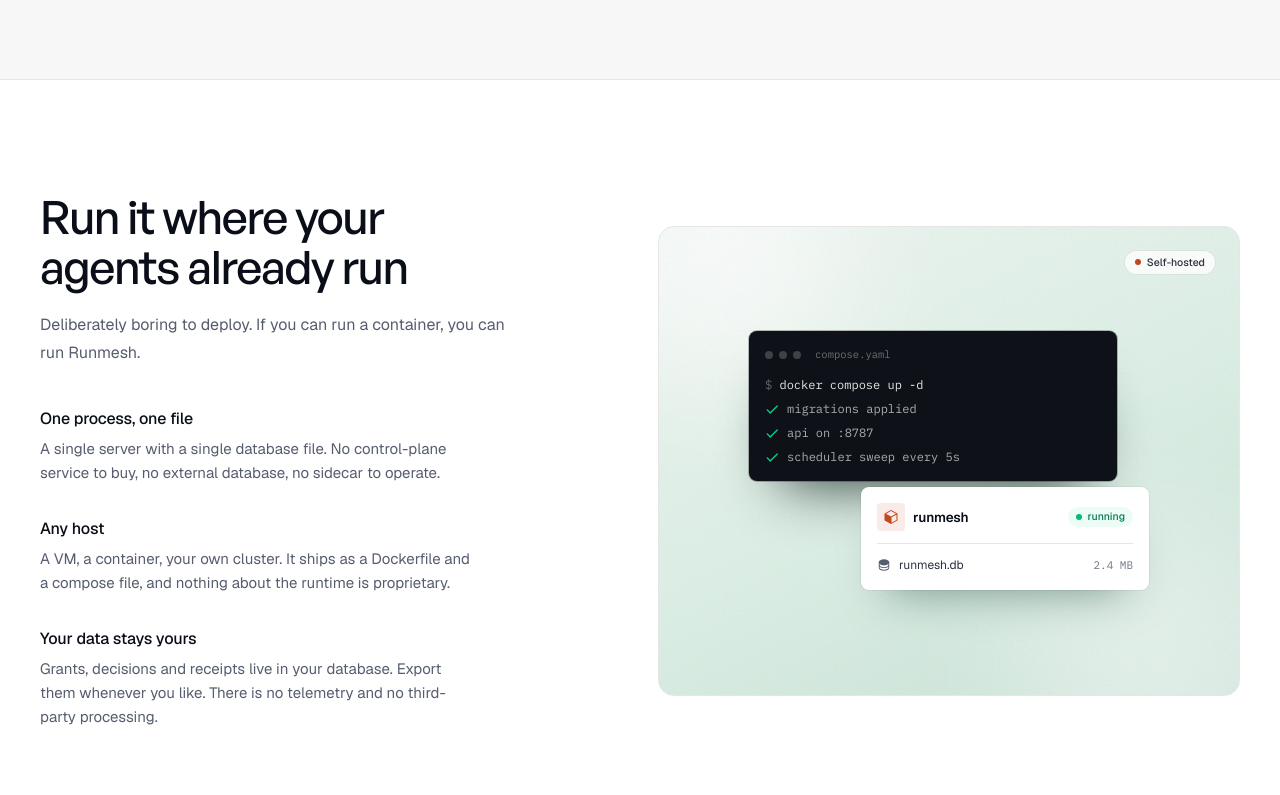
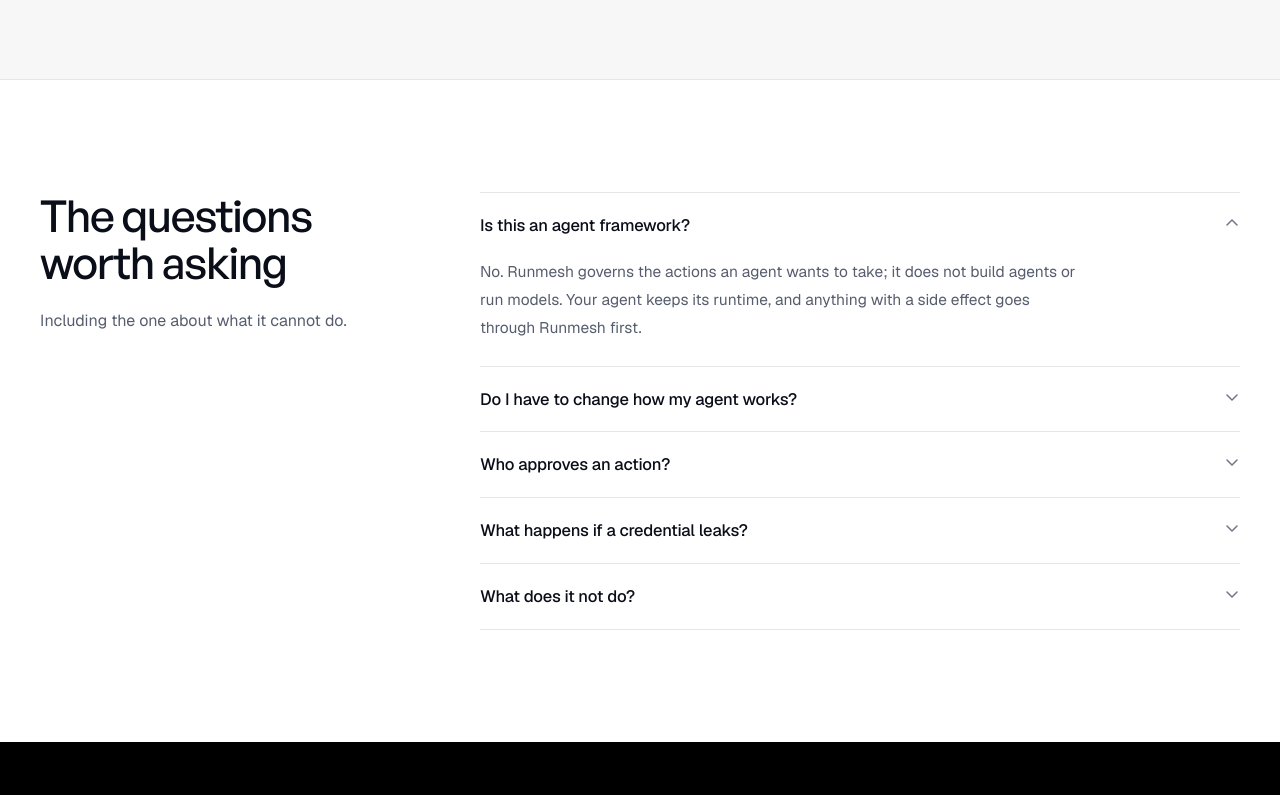
Before and after one commit to Daviduche03/Runmesh, a React (Vite) app in the folder frontend/: page / in a window 1280 px wide. Shown: the part 6405-7200 px from the top of the page. Built offline with nearby package versions, Linux system fonts and the light colour scheme.

Commit message:
Drop the self-host section and all its landing references

```diff
--- a/frontend/src/modules/landing/faq.tsx
+++ b/frontend/src/modules/landing/faq.tsx
@@ -19,10 +19,6 @@
 	{
 		q: "What happens if a credential leaks?",
 		a: "It expires. Every credential carries a lifetime and a use count, so a leaked one is self-limiting. You can revoke it at any time, and the trail shows where it was used.",
-	},
-	{
-		q: "Can I run it myself?",
-		a: "Yes. It is a single process with a single database file, and it runs on any machine you can run a container on. No managed control plane, and no data leaves your box.",
 	},
 	{
 		q: "What does it not do?",
--- a/frontend/src/modules/landing/footer.tsx
+++ b/frontend/src/modules/landing/footer.tsx
@@ -18,7 +18,6 @@
 		items: [
 			{ label: "Use cases", href: "/#use-cases" },
 			{ label: "Integrations", href: "/#integrations" },
-			{ label: "Self-hosted", href: "/#self-host" },
 			{ label: "FAQ", href: "/#faq" },
 		],
 	},
@@ -44,9 +43,6 @@
 						</Link>
 						<p className="mt-5 max-w-[300px] text-[14px] leading-6 text-[var(--rm-ink-muted)]">
 							The control plane for AI agents: identity, access, approvals, and audit in one layer.
-						</p>
-						<p className="mt-6 font-mono text-[10.5px] uppercase tracking-[0.14em] text-[var(--rm-ink-muted)]">
-							Self-hosted
 						</p>
 					</div>
 
--- a/frontend/src/modules/landing/landing.page.tsx
+++ b/frontend/src/modules/landing/landing.page.tsx
@@ -7,7 +7,6 @@
 import { ControlRoom } from "./control-room"
 import { UseCases } from "./use-cases"
 import { Integrations } from "./integrations"
-import { SelfHost } from "./self-host"
 import { Faq } from "./faq"
 import { PreFooter } from "./pre-footer"
 import { Footer } from "./footer"
@@ -41,7 +40,6 @@
 			<ControlRoom />
 			<UseCases />
 			<Integrations />
-			<SelfHost />
 			<Faq />
 			<PreFooter />
 			<Footer />
--- a/frontend/src/modules/landing/self-host-art.tsx
+++ /dev/null
@@ -1,88 +0,0 @@
-import { Check, Cube, Database } from "@phosphor-icons/react"
-import { Grain } from "./primitives"
-
-function TerminalCard() {
-	return (
-		<div className="relative z-10 w-full rounded-xl bg-[#0e1117] p-4 shadow-[0_34px_56px_-32px_rgba(12,30,24,0.85)] ring-1 ring-black/25">
-			<div className="flex items-center gap-1.5 pb-3.5">
-				<span className="size-2 rounded-full bg-white/20" />
-				<span className="size-2 rounded-full bg-white/20" />
-				<span className="size-2 rounded-full bg-white/20" />
-				<span className="ml-2 font-mono text-[10.5px] text-white/40">compose.yaml</span>
-			</div>
-			<div className="space-y-2 font-mono text-[12px] leading-4">
-				<div className="text-white/90">
-					<span className="text-white/35">$ </span>docker compose up -d
-				</div>
-				<div className="flex items-center gap-2 text-white/65">
-					<Check className="size-3.5 shrink-0 text-emerald-400" weight="bold" />
-					migrations applied
-				</div>
-				<div className="flex items-center gap-2 text-white/65">
-					<Check className="size-3.5 shrink-0 text-emerald-400" weight="bold" />
-					api on :8787
-				</div>
-				<div className="flex items-center gap-2 text-white/65">
-					<Check className="size-3.5 shrink-0 text-emerald-400" weight="bold" />
-					scheduler sweep every 5s
-				</div>
-			</div>
-		</div>
-	)
-}
-
-function HostCard() {
-	return (
-		<div className="relative w-full rounded-xl bg-white p-4 shadow-[0_26px_44px_-26px_rgba(16,60,45,0.5)] ring-1 ring-black/[0.05]">
-			<div className="flex items-center gap-2">
-				<span className="grid size-7 place-items-center rounded-lg bg-[rgba(194,73,31,0.10)]">
-					<Cube className="size-4 text-[var(--rm-accent)]" weight="fill" />
-				</span>
-				<span className="text-[13.5px] font-semibold tracking-[-0.01em] text-[var(--rm-fg)]">runmesh</span>
-				<span className="ml-auto inline-flex items-center gap-1.5 rounded-full bg-emerald-50 px-2 py-0.5 text-[10.5px] font-medium text-emerald-700">
-					<span className="size-1.5 rounded-full bg-emerald-500" />
-					running
-				</span>
-			</div>
-			<div className="mt-3 flex items-center gap-2 border-t border-[var(--rm-line)] pt-3">
-				<Database className="size-3.5 shrink-0 text-[var(--rm-muted)]" weight="fill" />
-				<span className="text-[12px] text-[var(--rm-fg-2)]">runmesh.db</span>
-				<span className="ml-auto font-mono text-[11px] text-[var(--rm-faint)]">2.4 MB</span>
-			</div>
-		</div>
-	)
-}
-
-export function SelfHostScene() {
-	return (
-		<div
-			className="relative flex min-h-[430px] lg:min-h-[470px] items-center justify-center overflow-hidden rounded-2xl border border-[var(--rm-line)] p-8 lg:p-10"
-			style={{ background: "linear-gradient(155deg,#eef6f1 0%,#def0e7 52%,#cbe4d8 100%)" }}
-		>
-			<span
-				aria-hidden="true"
-				className="absolute -left-16 -top-24 size-64 rounded-full bg-white/70 blur-3xl"
-			/>
-			<span
-				aria-hidden="true"
-				className="absolute -bottom-28 -right-16 size-72 rounded-full bg-white/45 blur-3xl"
-			/>
-
-			<div className="relative flex w-full max-w-[400px] flex-col gap-3.5">
-				<div className="w-[92%]">
-					<TerminalCard />
-				</div>
-				<div className="relative z-20 -mt-2 w-[72%] self-end">
-					<HostCard />
-				</div>
-			</div>
-
-			<span className="absolute right-6 top-6 inline-flex items-center gap-1.5 rounded-full bg-white/90 px-2.5 py-1 text-[10.5px] font-medium text-[var(--rm-fg-2)] shadow-[0_10px_20px_-14px_rgba(16,60,45,0.6)] ring-1 ring-black/[0.04]">
-				<span aria-hidden="true" className="size-1.5 rounded-full bg-[var(--rm-accent)]" />
-				Self-hosted
-			</span>
-
-			<Grain opacity={0.1} />
-		</div>
-	)
-}
--- a/frontend/src/modules/landing/self-host.tsx
+++ /dev/null
@@ -1,55 +0,0 @@
-import { container } from "./constants"
-import { SelfHostScene } from "./self-host-art"
-
-const points = [
-	{
-		title: "One process, one file",
-		copy: "A single server with a single database file. No control-plane service to buy, no external database, no sidecar to operate.",
-	},
-	{
-		title: "Any host",
-		copy: "A VM, a container, your own cluster. It ships as a Dockerfile and a compose file, and nothing about the runtime is proprietary.",
-	},
-	{
-		title: "Your data stays yours",
-		copy: "Grants, decisions and receipts live in your database. Export them whenever you like. There is no telemetry and no third-party processing.",
-	},
-]
-
-export function SelfHost() {
-	return (
-		<section
-			id="self-host"
-			className="scroll-mt-16 border-t border-[var(--rm-line)] py-20 lg:py-28"
-		>
-			<div className={container}>
-				<div className="grid gap-12 lg:grid-cols-[minmax(0,1fr)_minmax(0,1.05fr)] lg:items-center lg:gap-16">
-					<div>
-						<h2 className="text-balance font-display-sans text-[clamp(28px,3.8vw,46px)] font-medium leading-[1.08] tracking-[-0.03em] text-[var(--rm-fg)]">
-							Run it where your agents already run
-						</h2>
-						<p className="mt-5 max-w-[480px] text-pretty text-[16px] leading-7 text-[var(--rm-muted)]">
-							Deliberately boring to deploy. If you can run a container, you can run
-							Runmesh.
-						</p>
-
-						<dl className="mt-10 grid gap-8">
-							{points.map((point) => (
-								<div key={point.title}>
-									<dt className="text-[16px] font-medium tracking-[-0.01em] text-[var(--rm-fg)]">
-										{point.title}
-									</dt>
-									<dd className="mt-1.5 max-w-[440px] text-[15px] leading-6 text-[var(--rm-muted)]">
-										{point.copy}
-									</dd>
-								</div>
-							))}
-						</dl>
-					</div>
-
-					<SelfHostScene />
-				</div>
-			</div>
-		</section>
-	)
-}
```
